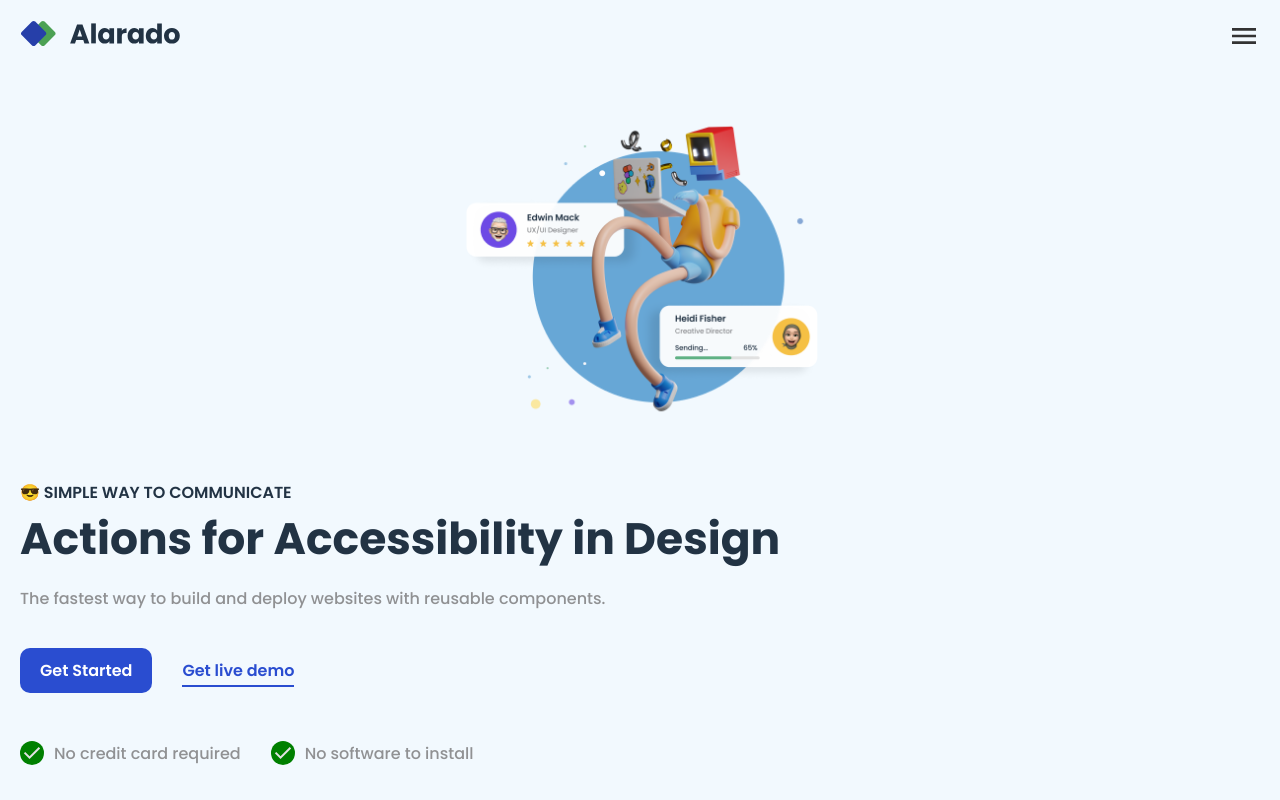
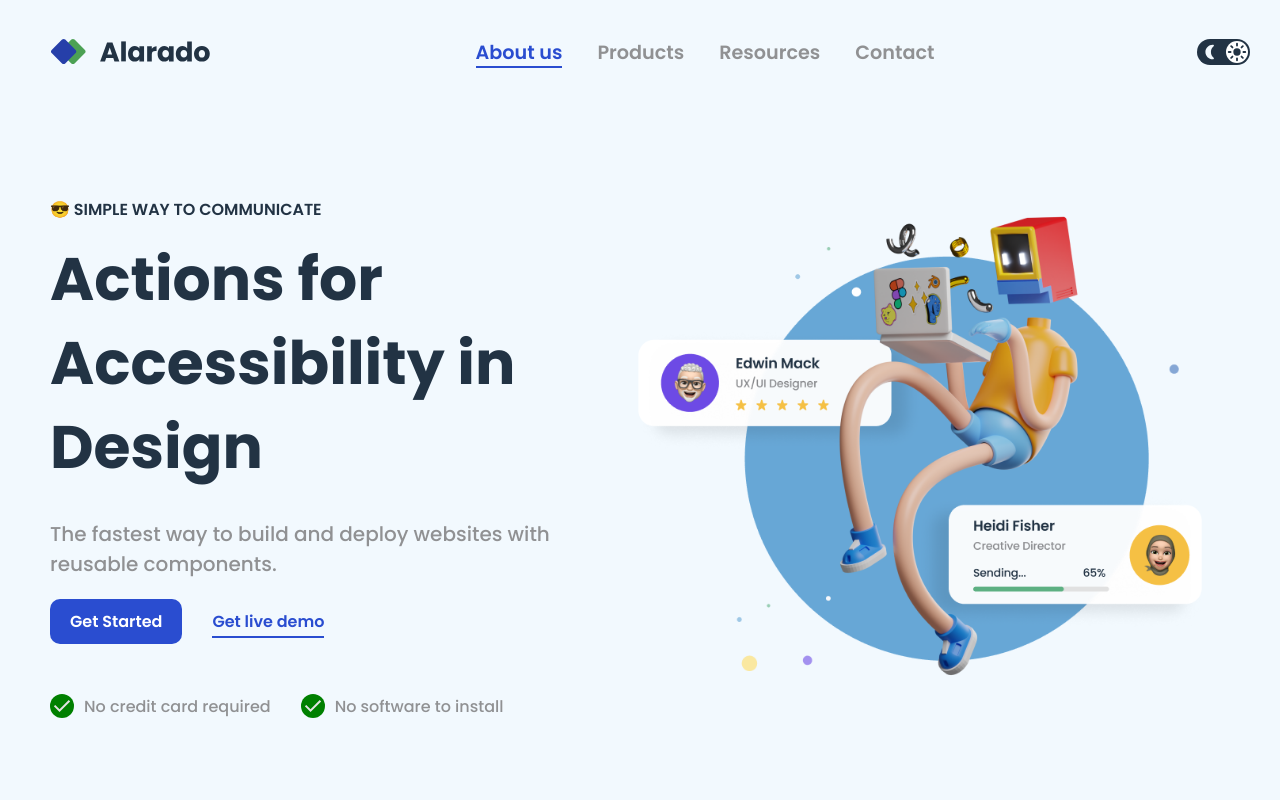
Before and after one commit to xbadev/Interactive-Homepage, a plain HTML site: page index.html in a window 1280 px wide. Drawn offline with Linux system fonts and the light colour scheme.

Commit message:
add larger screens design and small fixes

```diff
--- a/index.html
+++ b/index.html
@@ -36,12 +36,11 @@
             flex-direction: column;
             width: 100%;
             padding: 20px;
-            height: 90vh;
-            justify-content: space-around;
         }
 
         #hero {
-            width: 360px;
+            max-width: 70%;
+            height: auto;
             margin-inline: auto;
         }
 
@@ -57,13 +56,14 @@
             color: #223344;
             line-height: 1.4;
             font-size: 2.75rem;
-            margin-top: -15px;
+            margin-top: 15px;
         }
 
         .subtext {
             color: #909193;
             font-size: 1rem;
             font-weight: 500;
+            margin-top: 30px;
         }
 
         .buttonContainer {
@@ -103,7 +103,7 @@
 
         .footerContainer {
             display: flex;
-            margin-top: 30px;
+            margin-top: 50px;
         }
 
         .childWrapper {
@@ -214,6 +214,7 @@
             stroke: #F2F9FE;
             fill: #F2F9FE;
         }
+
         body.dark #moonPath,
         body.dark #moon {
             fill: #333;
@@ -225,13 +226,134 @@
         body.dark #showSidebar {
             fill: #F2F9FE;
         }
+
+        .hideOnMobile {
+            display: none;
+        }
+
+        @media (min-width: 940px) {
+
+            body {
+                padding: 18px 30px;
+
+            }
+
+            .container {
+                margin-top: 50px;
+                flex-direction: row;
+                justify-content: space-around;
+            }
+
+            .text-container {
+                width: 47%;
+                order: 1;
+            }
+
+            #hero {
+                order: 2;
+                max-width: 49%;
+                object-fit: contain;
+            }
+
+            .headline {
+                font-size: 1.5rem;
+            }
+
+            .title {
+                font-size: 3.75rem;
+            }
+
+            .subtext {
+                font-size: 1.25rem;
+            }
+
+            .menuButton {
+                display: none;
+                width: 0px;
+            }
+
+            .hideOnMobile {
+                display: block;
+            }
+
+            .topBarContainer {
+                position: fixed;
+                top: 17px;
+                left: 65px;
+                width: 100%;
+                height: 70px;
+                display: flex;
+                justify-content: center;
+                align-items: center;
+            }
+
+            .topBar {
+                display: flex;
+                gap: 35px;
+            }
+
+            .topBar a {
+                font-size: 1.2rem;
+                color: #909193;
+                font-weight: 600;
+                text-decoration: none;
+            }
+
+            a.aboutUS {
+                color: #2A4DD0;
+                border-bottom: 2px solid #2A4DD0;
+            }
+
+            .toggleMode {
+                position: absolute;
+                right: 95px;
+                top: 50%;
+                transform: translateY(-50%);
+            }
+
+        }
     </style>
 </head>
 
 <body>
     <img id="logo" src="logoLight.svg" alt="Alarado Logo">
+    <div class="topBarContainer">
+        <ul class="topBar">
+            <li class="hideOnMobile"><a class="aboutUS" href="#">About us</a></li>
+            <li class="hideOnMobile"><a href="#">Products</a></li>
+            <li class="hideOnMobile"><a href="#">Resources</a></li>
+            <li class="hideOnMobile"><a href="#">Contact</a></li>
+            <div class="toggleMode hideOnMobile">
+                <button onclick="toggleMode()"><svg id="moon" width="22" height="22" viewBox="0 0 24 24" fill="none"
+                        xmlns="http://www.w3.org/2000/svg">
+                        <path id="moonPath" fill-rule="evenodd" clip-rule="evenodd"
+                            d="M15 4C15.292 4 15.438 4 15.5781 4.04183C16.192 4.22522 16.4775 4.93111 16.1637 5.48976C16.0921 5.61719 15.8744 5.82779 15.4389 6.249C13.935 7.70352 13 9.74257 13 12C13 14.2574 13.935 16.2965 15.4389 17.751C15.8744 18.1722 16.0921 18.3828 16.1637 18.5102C16.4775 19.0689 16.192 19.7748 15.5781 19.9582C15.438 20 15.292 20 15 20V20C10.5817 20 7 16.4183 7 12C7 7.58172 10.5817 4 15 4V4Z"
+                            fill="#F2F9FE" />
+                    </svg>
+                    <svg id="sun" width="22" height="22" viewBox="0 0 24 24" fill="none"
+                        xmlns="http://www.w3.org/2000/svg">
+                        <circle id="sunCircle" cx="12" cy="12" r="4" fill="#223344" />
+                        <path class="sunPath" d="M12 5V3" stroke="#223344" stroke-width="2" stroke-linecap="round" />
+                        <path class="sunPath" d="M12 21V19" stroke="#223344" stroke-width="2" stroke-linecap="round" />
+                        <path class="sunPath" d="M16.95 7.04996L18.3643 5.63574" stroke="#223344" stroke-width="2"
+                            stroke-linecap="round" />
+                        <path class="sunPath" d="M5.63608 18.3644L7.05029 16.9502" stroke="#223344" stroke-width="2"
+                            stroke-linecap="round" />
+                        <path class="sunPath" d="M19 12L21 12" stroke="#223344" stroke-width="2"
+                            stroke-linecap="round" />
+                        <path class="sunPath" d="M3 12L5 12" stroke="#223344" stroke-width="2" stroke-linecap="round" />
+                        <path class="sunPath" d="M16.95 16.95L18.3643 18.3643" stroke="#223344" stroke-width="2"
+                            stroke-linecap="round" />
+                        <path class="sunPath" d="M5.63608 5.63559L7.05029 7.0498" stroke="#223344" stroke-width="2"
+                            stroke-linecap="round" />
+                    </svg>
+                </button>
+            </div>
+        </ul>
+    </div>
     <div class="container">
         <img id="hero" src="hero-image-simple-homepage.png" alt="Hero Image">
+        <div class="text-container">
             <p class="headLine">😎 SIMPLE WAY TO COMMUNICATE</p>
             <h1 class="title">Actions for Accessibility in Design</h1>
             <p class="subtext">The fastest way to build and deploy websites with reusable components.</p>
@@ -256,6 +378,7 @@
                 </div>
             </div>
         </div>
+    </div>
     <nav class="sidebar">
         <a onclick="hideSidebar()" href="#"><svg id="hideSidebar" xmlns="http://www.w3.org/2000/svg" height="32px"
                 viewBox="0 -960 960 960" width="32px" fill="#333">
@@ -275,16 +398,21 @@
                                 d="M15 4C15.292 4 15.438 4 15.5781 4.04183C16.192 4.22522 16.4775 4.93111 16.1637 5.48976C16.0921 5.61719 15.8744 5.82779 15.4389 6.249C13.935 7.70352 13 9.74257 13 12C13 14.2574 13.935 16.2965 15.4389 17.751C15.8744 18.1722 16.0921 18.3828 16.1637 18.5102C16.4775 19.0689 16.192 19.7748 15.5781 19.9582C15.438 20 15.292 20 15 20V20C10.5817 20 7 16.4183 7 12C7 7.58172 10.5817 4 15 4V4Z"
                                 fill="#F2F9FE" />
                         </svg>
-                        <svg id="sun" width="22" height="22" viewBox="0 0 24 24" fill="none" xmlns="http://www.w3.org/2000/svg">
+                        <svg id="sun" width="22" height="22" viewBox="0 0 24 24" fill="none"
+                            xmlns="http://www.w3.org/2000/svg">
                             <circle id="sunCircle" cx="12" cy="12" r="4" fill="#223344" />
-                            <path class="sunPath" d="M12 5V3" stroke="#223344" stroke-width="2" stroke-linecap="round" />
-                            <path class="sunPath" d="M12 21V19" stroke="#223344" stroke-width="2" stroke-linecap="round" />
+                            <path class="sunPath" d="M12 5V3" stroke="#223344" stroke-width="2"
+                                stroke-linecap="round" />
+                            <path class="sunPath" d="M12 21V19" stroke="#223344" stroke-width="2"
+                                stroke-linecap="round" />
                             <path class="sunPath" d="M16.95 7.04996L18.3643 5.63574" stroke="#223344" stroke-width="2"
                                 stroke-linecap="round" />
                             <path class="sunPath" d="M5.63608 18.3644L7.05029 16.9502" stroke="#223344" stroke-width="2"
                                 stroke-linecap="round" />
-                            <path class="sunPath" d="M19 12L21 12" stroke="#223344" stroke-width="2" stroke-linecap="round" />
-                            <path class="sunPath" d="M3 12L5 12" stroke="#223344" stroke-width="2" stroke-linecap="round" />
+                            <path class="sunPath" d="M19 12L21 12" stroke="#223344" stroke-width="2"
+                                stroke-linecap="round" />
+                            <path class="sunPath" d="M3 12L5 12" stroke="#223344" stroke-width="2"
+                                stroke-linecap="round" />
                             <path class="sunPath" d="M16.95 16.95L18.3643 18.3643" stroke="#223344" stroke-width="2"
                                 stroke-linecap="round" />
                             <path class="sunPath" d="M5.63608 5.63559L7.05029 7.0498" stroke="#223344" stroke-width="2"
@@ -295,10 +423,11 @@
             </li>
         </ul>
     </nav>
-    <a onclick="showSidebar()" href="#"><svg id="showSidebar" xmlns="http://www.w3.org/2000/svg" height="32px"
-            viewBox="0 -960 960 960" width="32px" fill="#333">
+    <a class="menuButton" onclick="showSidebar()" href="#"><svg id="showSidebar" xmlns="http://www.w3.org/2000/svg"
+            height="32px" viewBox="0 -960 960 960" width="32px" fill="#333">
             <path d="M120-240v-80h720v80H120Zm0-200v-80h720v80H120Zm0-200v-80h720v80H120Z" />
-        </svg></a>
+        </svg>
+    </a>
 
     <script>
         function hideSidebar() {
@@ -323,7 +452,7 @@
             }
         }
 
-        window.onload = function() {
+        window.onload = function () {
             const mode = localStorage.getItem('mode');
             const logo = document.getElementById('logo');
             if (mode === 'dark') {
```
Lines whose indentation alone changed are shown as unchanged.
